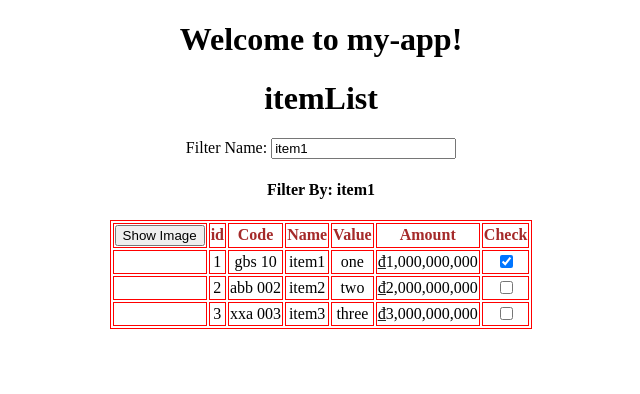
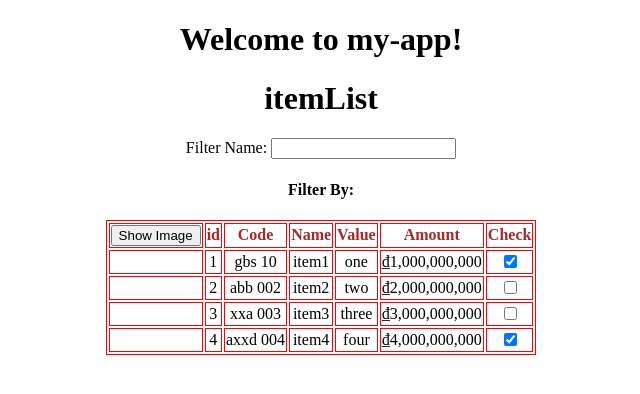
Before and after one commit to legiahuy1996/Angular-Learning, an Angular app: page / in a window 1280 px wide. Shown: the top 394 px of the page, without its empty margins (319-959 px from the left). Built offline with nearby package versions, Linux system fonts and the light colour scheme.

Commit message:
Retrieving Data Using HTTP

```diff
--- a/angular.json
+++ b/angular.json
@@ -21,7 +21,8 @@
             "aot": false,
             "assets": [
               "src/favicon.ico",
-              "src/assets"
+              "src/assets",
+              "src/api"
             ],
             "styles": [
               "src/styles.css"
@@ -115,6 +116,7 @@
           }
         }
       }
-    }},
+    }
+  },
   "defaultProject": "my-app"
 }
--- /dev/null
+++ b/src/api/item/item.json
@@ -0,0 +1,38 @@
+[
+    {
+        "ID": 1,
+        "value": "one",
+        "imageSrc": "https://ttol.vietnamnetjsc.vn/images/2018/05/25/13/40/net-cuoi-be-gai-9-1527053440039156820618.jpg",
+        "Amount": 1000000000,
+        "Code": "gbs-10",
+        "Name": "item1",
+        "IsCheck": true
+    },
+    {
+        "ID": 2,
+        "value": "two",
+        "imageSrc": "https://ttol.vietnamnetjsc.vn/images/2018/05/25/13/40/net-cuoi-be-gai-8-1527053440037953986965.jpg",
+        "Amount": 2000000000,
+        "Code": "abb-002",
+        "Name": "item2",
+        "IsCheck": false
+    },
+    {
+        "ID": 3,
+        "value": "three",
+        "imageSrc": "https://ttol.vietnamnetjsc.vn/images/2018/05/25/13/40/net-cuoi-be-gai-8-1527053440037953986965.jpg",
+        "Amount": 3000000000,
+        "Code": "xxa-003",
+        "Name": "item3",
+        "IsCheck": false
+    },
+    {
+        "ID": 4,
+        "value": "four",
+        "imageSrc": "https://ttol.vietnamnetjsc.vn/images/2018/05/25/13/40/net-cuoi-be-gai-8-1527053440037953986965.jpg",
+        "Amount": 4000000000,
+        "Code": "axxd-004",
+        "Name": "item4",
+        "IsCheck": true
+    }
+]
--- a/src/app/app.module.ts
+++ b/src/app/app.module.ts
@@ -7,6 +7,7 @@ import { ItemComponent } from './item.component';
 import { FormsModule } from '@angular/forms';
 import { ConvertToSpace } from './item.pipe';
 import { CheckItemComponent } from './checkitem.component';
+import { HttpClientModule } from '@angular/common/http';
 @NgModule({
   declarations: [
     AppComponent,
@@ -17,7 +18,8 @@ import { CheckItemComponent } from './checkitem.component';
   imports: [
     BrowserModule,
     AppRoutingModule,
-    FormsModule
+    FormsModule,
+    HttpClientModule
   ],
   providers: [],
   bootstrap: [AppComponent]
--- a/src/app/item.component.ts
+++ b/src/app/item.component.ts
@@ -9,6 +9,7 @@ import { ItemService } from './item.service';
 })
 export class ItemComponent implements OnInit {
     title: string = 'itemList';
+    errorMessage: string;
     _listfiltered: string;
     get listfiltered() {
         return this._listfiltered;
@@ -36,8 +37,12 @@ export class ItemComponent implements OnInit {
         this.title = 'item List:' + message;
     }
     ngOnInit(): void {
-        this.items = this.itemService.getItem();
-        this.listfiltered = "item1";
-        this.filteredItem = this.items;
+        this.itemService.getItem().subscribe(
+            items => {
+                this.items = items
+                this.filteredItem = this.items;
+            },
+            error => this.errorMessage = <any>error
+        );
     }
 }
--- a/src/app/item.service.ts
+++ b/src/app/item.service.ts
@@ -1,39 +1,35 @@
 import { Injectable } from "@angular/core";
 import { Iitem } from "../item";
-
+import { HttpClient, HttpErrorResponse } from "@angular/common/http";
+import { Observable, throwError } from 'rxjs';
+import { catchError, tap } from 'rxjs/operators';
 @Injectable({
     providedIn: 'root'
 })
 export class ItemService {
-    getItem(): Iitem[] {
-        return [
-            {
-                "ID": 1,
-                "value": "one",
-                "imageSrc": "https://ttol.vietnamnetjsc.vn/images/2018/05/25/13/40/net-cuoi-be-gai-9-1527053440039156820618.jpg",
-                "Amount": 1000000000,
-                "Code": "gbs-10",
-                "Name": "item1",
-                "IsCheck": true
-            },
-            {
-                "ID": 2,
-                "value": "two",
-                "imageSrc": "https://ttol.vietnamnetjsc.vn/images/2018/05/25/13/40/net-cuoi-be-gai-8-1527053440037953986965.jpg",
-                "Amount": 2000000000,
-                "Code": "abb-002",
-                "Name": "item2",
-                "IsCheck": false
-            },
-            {
-                "ID": 3,
-                "value": "three",
-                "imageSrc": "https://ttol.vietnamnetjsc.vn/images/2018/05/25/13/40/net-cuoi-be-gai-8-1527053440037953986965.jpg",
-                "Amount": 3000000000,
-                "Code": "xxa-003",
-                "Name": "item3",
-                "IsCheck": false
-            }
-        ];
+    private itemUrl = 'api/item/item.json';
+    constructor(private http: HttpClient) {
+
+    }
+    getItem(): Observable<Iitem[]> {
+        return this.http.get<Iitem[]>(this.itemUrl).pipe(
+            tap(data => console.log("all: " + JSON.stringify(data))),
+            catchError(this.handleError)
+        );
+    }
+    private handleError(err: HttpErrorResponse) {
+        // in a real world app, we may send the server to some remote logging infrastructure
+        // instead of just logging it to the console
+        let errorMessage = '';
+        if (err.error instanceof ErrorEvent) {
+            // A client-side or network error occurred. Handle it accordingly.
+            errorMessage = `An error occurred: ${err.error.message}`;
+        } else {
+            // The backend returned an unsuccessful response code.
+            // The response body may contain clues as to what went wrong,
+            errorMessage = `Server returned code: ${err.status}, error message is: ${err.message}`;
+        }
+        console.error(errorMessage);
+        return throwError(errorMessage);
     }
 }
```
